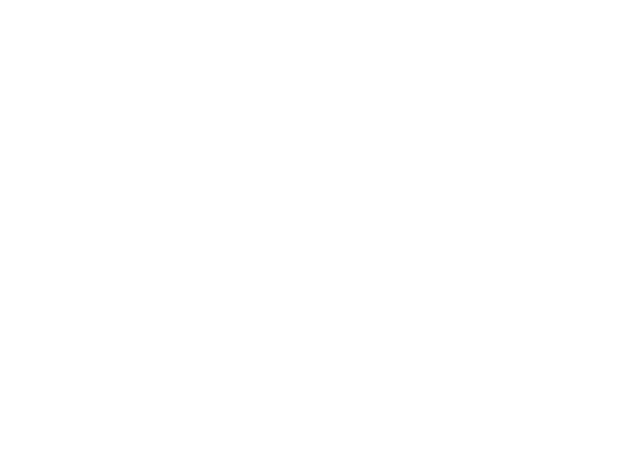
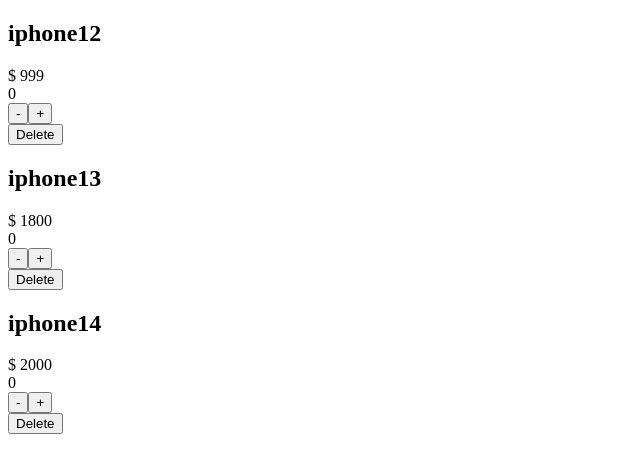
Before and after one commit to parham-ab/react-shopcard, a React (Create React App) app: page / in a window 1280 px wide. Shown: the top 472 px of the page, without its empty margins (0-640 px from the left). Built offline with nearby package versions, Linux system fonts and the light colour scheme.

Commit message:
mapping over products

```diff
--- a/src/App.js
+++ b/src/App.js
@@ -1,9 +1,10 @@
 // components
+import ProductsList from "./components/ProductsList";
 
 const App = () => {
   return (
     <div>
-
+      <ProductsList />
     </div>
   );
 };
--- /dev/null
+++ b/src/components/Product.js
@@ -0,0 +1,27 @@
+import React from "react";
+
+const Product = ({ data }) => {
+  const { title, id, price, quantity } = data;
+  return (
+    <div>
+      <div>
+        <h2>{title}</h2>
+      </div>
+      <div>
+        <span>{price}</span>
+      </div>
+      <div>
+        <span>{quantity}</span>
+      </div>
+      <div>
+        <button>-</button>
+        <button>+</button>
+      </div>
+      <div>
+        <button>Delete</button>
+      </div>
+    </div>
+  );
+};
+
+export default Product;
--- /dev/null
+++ b/src/components/ProductsList.js
@@ -0,0 +1,36 @@
+import React, { useState } from "react";
+// components
+import Product from "./Product";
+
+const ProductsList = () => {
+  const [products, setProducts] = useState([
+    {
+      id: 1,
+      title: "iphone12",
+      price: "$ 999",
+      quantity: 0,
+    },
+    {
+      id: 2,
+      title: "iphone13",
+      price: "$ 1800",
+      quantity: 0,
+    },
+    {
+      id: 3,
+      title: "iphone14",
+      price: "$ 2000",
+      quantity: 0,
+    },
+  ]);
+
+  return (
+    <div>
+      {products.map((item) => (
+        <Product key={item.id} data={item} />
+      ))}
+    </div>
+  );
+};
+
+export default ProductsList;
```
